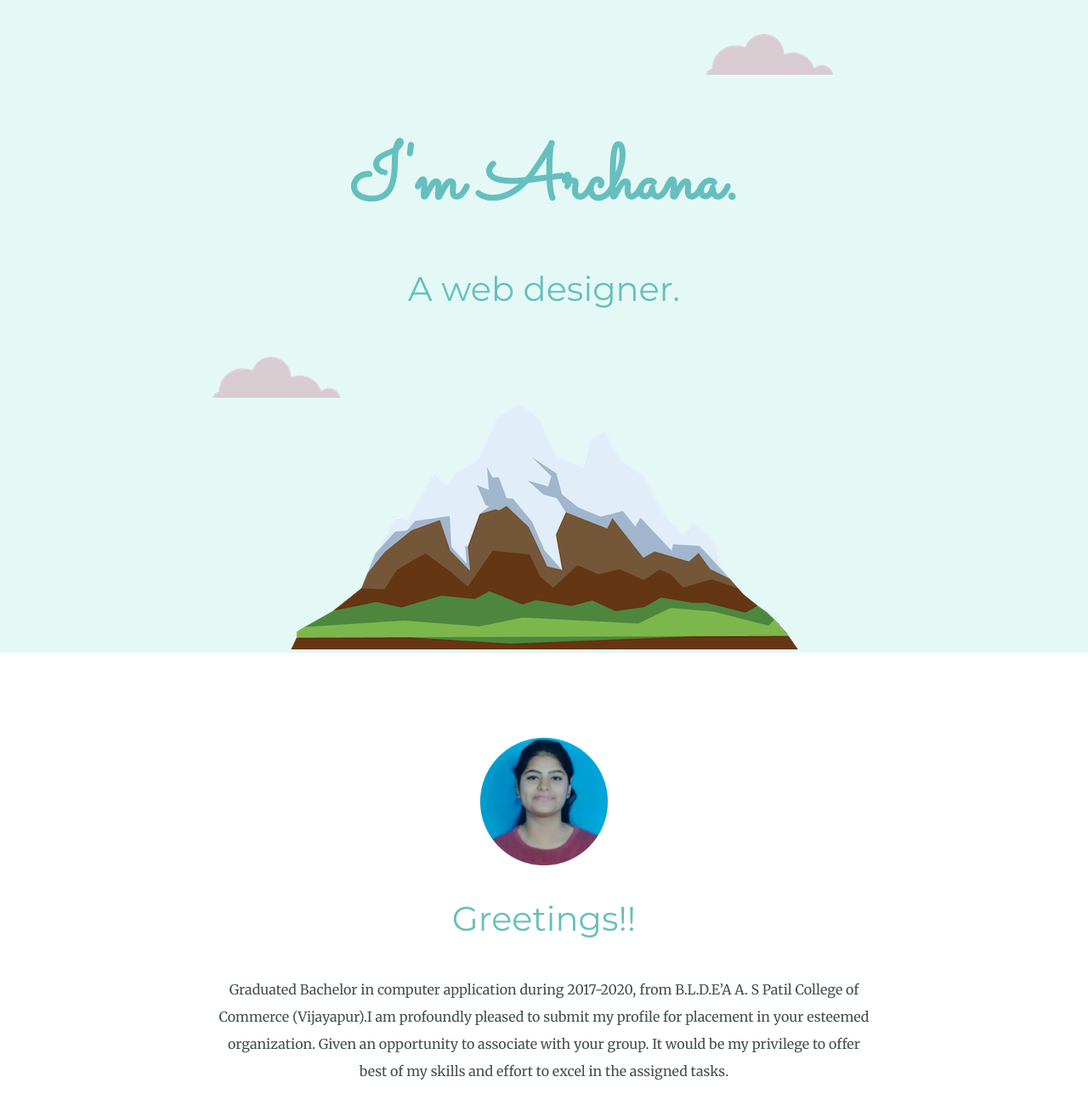
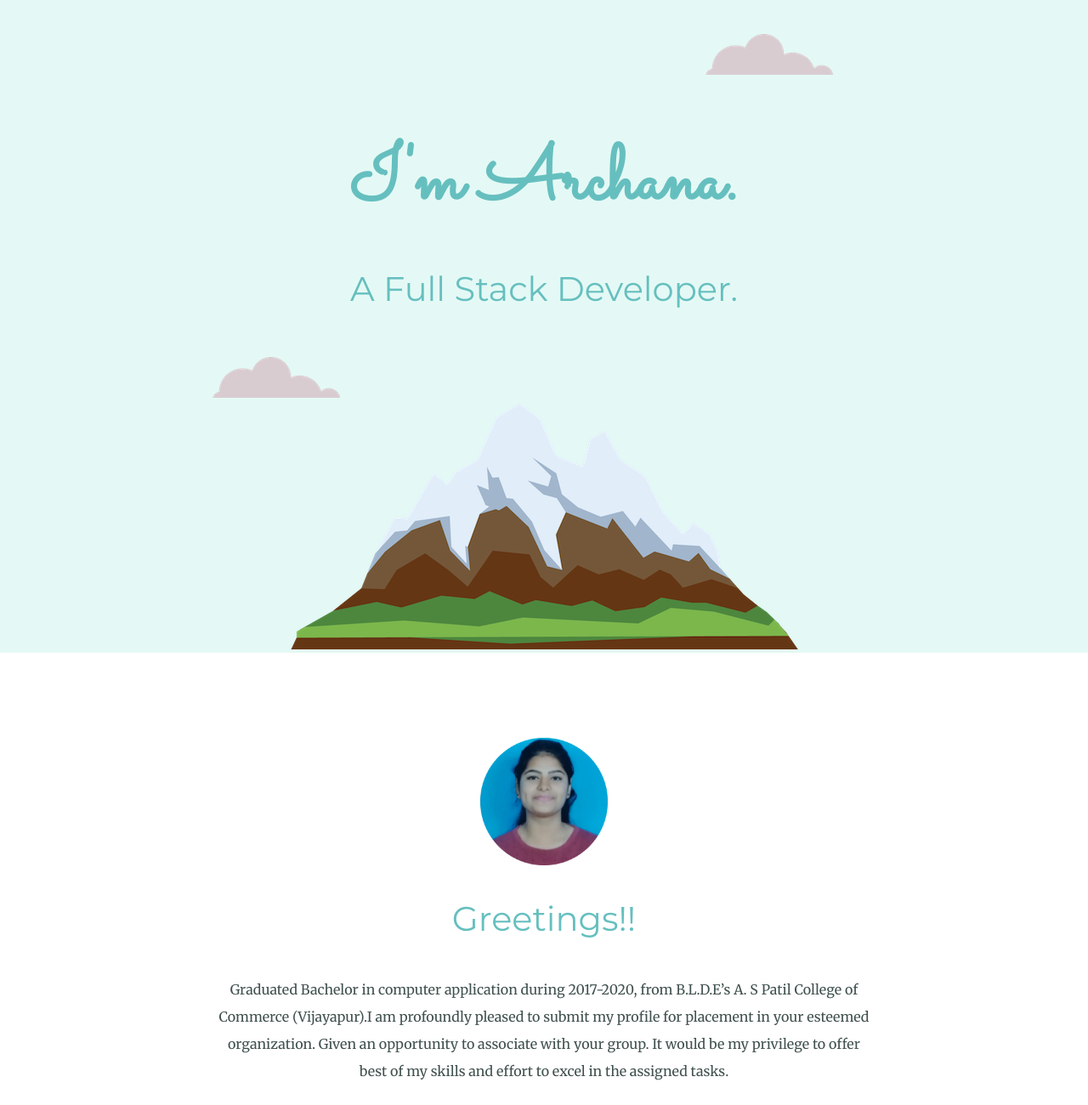
Before and after one commit to ArchanaJavanar/my-cv, a plain HTML site: page index.html in a window 1280 px wide. Shown: the top 1300 px of the page at 85% size. Drawn offline with Linux system fonts and the light colour scheme.

Commit message:
Changed the sub-title below my name

```diff
--- a/index.html
+++ b/index.html
@@ -15,7 +15,7 @@
   <div class="top-container">
     <img class="top-cloud" src="images/cloud.png" alt="cloud-img">
     <h1>I'm Archana.</h1>
-    <h2>A web designer.</h2>
+    <h2>A Full Stack Developer.</h2>
     <img class="bottom-cloud" src="images/cloud.png" alt="cloud-img">
     <img src="images/mountain.png" alt="mountain-img">
   </div>
@@ -26,7 +26,7 @@
         src="images/profile.png"
         alt="profile picture" width="150" height="150">
       <h2>Greetings!!</h2>
-      <p class="intro">Graduated Bachelor in computer application during 2017-2020, from B.L.D.E’A A. S Patil College of Commerce (Vijayapur).I am profoundly pleased to submit my profile for placement in your esteemed organization. Given an opportunity to
+      <p class="intro">Graduated Bachelor in computer application during 2017-2020, from B.L.D.E’s A. S Patil College of Commerce (Vijayapur).I am profoundly pleased to submit my profile for placement in your esteemed organization. Given an opportunity to
         associate with your group. It would be my privilege to offer best of my skills and effort to excel in the assigned tasks.</p>
     </div>
     <hr>
```
